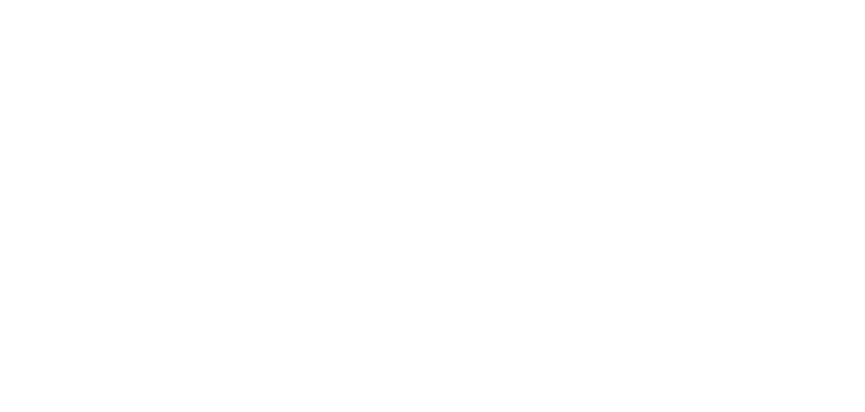
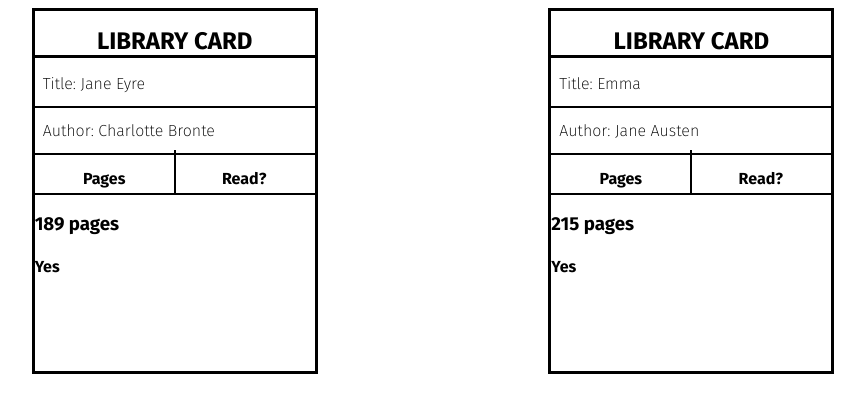
Before and after one commit to ana-ruth/Books, a plain HTML site: page index.html in a window 1280 px wide. Shown: the whole page, without its empty margins (207-1072 px from the left). Drawn offline with Linux system fonts and the light colour scheme.

Commit message:
card initial interface

```diff
--- a/index.html
+++ b/index.html
@@ -4,10 +4,26 @@
     <meta charset="UTF-8">
     <meta name="viewport" content="width=device-width, initial-scale=1.0">
     <title>Document</title>
+    <link rel="stylesheet" href="style.css">
+
+    <link rel="preconnect" href="https://fonts.googleapis.com">
+    <link rel="preconnect" href="https://fonts.gstatic.com" crossorigin>
+    <link href="https://fonts.googleapis.com/css2?family=Asap:ital,wght@0,100..900;1,100..900&family=Chakra+Petch:ital,wght@0,300;0,400;0,500;0,600;0,700;1,300;1,400;1,500;1,600;1,700&family=Fira+Sans:ital,wght@0,100;0,200;0,300;0,400;0,500;0,600;0,700;0,800;0,900;1,100;1,200;1,300;1,400;1,500;1,600;1,700;1,800;1,900&display=swap" rel="stylesheet">
+
 </head>
 <body>
 
-    <script src="script.js" defer></script>
+
+
+        <script src="script.js" defer></script>
+        <!--
+        <input type="text" placeholder="Book">
+        <input type="text" placeholder="Author">
+        <input type="text" placeholder="Pages">
+        Read? <input type="checkbox">
+    -->
+    <div id="library"></div>
+
 
 
 </body>
--- a/script.js
+++ b/script.js
@@ -14,6 +14,74 @@ function Book(title,author,pages,read)
     };
 }
 
-function addBookToLibrary() {
-    // do stuff here
-  }
+function addBookToLibrary(Book) {
+    myLibrary.push(Book);
+}
+
+const library = document.querySelector("#library");
+
+function displayBooks()
+{
+    for (let i=0; i<myLibrary.length;i++)
+    {
+
+        const card = document.createElement("div");
+        card.classList.add("card");
+
+        const libraryCard = document.createElement("h1");
+        libraryCard.textContent = "LIBRARY CARD";
+        libraryCard.classList.add("libraryCard");
+        card.appendChild(libraryCard);
+
+        const bookTitle = document.createElement("h2");
+        bookTitle.classList.add("bookTitle");
+        bookTitle.textContent = "Title: " + myLibrary[i].title;
+        card.appendChild(bookTitle);
+
+        const bookAuthor = document.createElement("h2");
+        bookAuthor.classList.add("bookAuthor");
+        bookAuthor.textContent = "Author: " + myLibrary[i].author;
+        card.appendChild(bookAuthor);
+
+
+        const headings = document.createElement("div");
+        headings.classList.add("headings");
+
+        const pagesHeading = document.createElement("h3");
+        pagesHeading.textContent = "Pages";
+        headings.appendChild(pagesHeading);
+
+        const line = document.createElement("div");
+        headings.appendChild(line);
+
+        const readHeading = document.createElement("h3");
+        readHeading.textContent = "Read?";
+        headings.appendChild(readHeading);
+
+        card.appendChild(headings);
+
+
+        const bookPages = document.createElement("h3");
+        bookPages.classList.add("bookPages");
+        bookPages.textContent = myLibrary[i].pages;
+        card.appendChild(bookPages);
+
+        const hasReadBook = document.createElement("h4");
+        hasReadBook.classList.add("hasReadBook");
+        hasReadBook.textContent = myLibrary[i].read;
+        card.appendChild(hasReadBook);
+
+        library.appendChild(card);
+    }
+}
+
+const firstBook = new Book("Jane Eyre","Charlotte Bronte","189 pages","Yes")
+const secondBook = new Book("Emma","Jane Austen","215 pages","Yes")
+
+
+myLibrary.push(firstBook)
+myLibrary.push(secondBook);
+
+
+/*addBookToLibrary();*/
+displayBooks();
--- /dev/null
+++ b/style.css
@@ -0,0 +1,71 @@
+html {
+    height: 100%;
+}
+body {
+    min-height: 100%;
+}
+
+#library{
+    display: flex;
+    justify-content: space-evenly;
+    flex-wrap: wrap;
+}
+
+.card h2{
+    font-weight: 200;
+    font-style: normal;
+    border-bottom: solid;
+    border-bottom-width: 2px;
+    font-size: medium;
+}
+
+.bookAuthor , .bookTitle{
+    padding-left: 1vh;
+    height: 4vh;
+}
+
+.card{
+    border: solid;
+    height: 45vh;
+    width: 35vh;
+    text-align: left;
+    font-family:"Fira Sans",'Arial Narrow', Arial, sans-serif;
+    font-weight: 100;
+    font-style: normal;
+}
+
+.headings{
+    display: flex;
+    justify-content: space-evenly;
+    border-bottom: solid;
+    border-bottom-width: 2px;
+    height: 3vh;
+
+    position: relative;
+}
+
+.headings::after {
+    content: '';
+    position: absolute;
+    top: -80%;
+    left: 50%;
+    transform: translateX(-50%);
+    height: 190%;
+    width: 2px; /* Adjust width as needed */
+    background-color: black;
+  }
+
+
+.headings > h3{
+    font-size: 2vh;
+    margin: 0;
+}
+
+
+
+
+.libraryCard{
+    text-align: center;
+    font-size: 3vh;
+    border-bottom: solid;
+}
```
